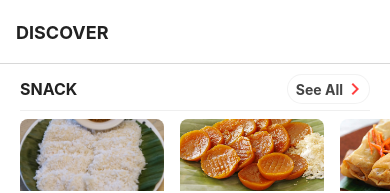
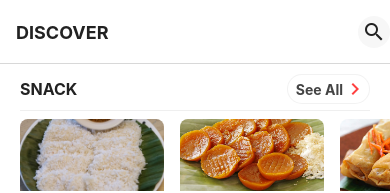
Before and after one commit to godkingjay/Authentic-Pinoy-Recipes-App, a React Native app: screen /Discover in a window 390 px wide. Shown: the top 193 px of the page. Built offline with nearby package versions, Linux system fonts and the light colour scheme.

Commit message:
ADD: Discover -> SearchStack

```diff
--- a/screens/Discover.js
+++ b/screens/Discover.js
@@ -2,7 +2,9 @@ import React from "react";
 import { useEffect } from "react";
 import { useState } from "react";
 import { ScrollView } from "react-native";
+import { TouchableOpacity } from "react-native";
 import { StyleSheet, View } from "react-native";
+import { Icon } from "react-native-elements";
 import HorizontalCardsContainer from "../assets/component/horizontalCardsContainer";
 import { discoverFoodCategories } from "../assets/controller/query";
 import globalStyles from "../assets/styles/globalStyles";
@@ -24,6 +26,24 @@ function shuffle(array) {
 
 export default function Discover({ navigation, route }) {
   const [ discoverCategories, setDiscoverCategories ] = useState([]);
+
+  React.useLayoutEffect(() => {
+    navigation.setOptions({
+      headerRight: () => (
+        <TouchableOpacity
+          style={{
+            backgroundColor: "#8881",
+            padding: 4,
+            borderRadius: 100,
+          }}
+          activeOpacity={ 0.6 }
+          onPress={() => navigation.navigate('SearchStack')}
+        >
+          <Icon type="material-icons" name="search" color="#222"/>
+        </TouchableOpacity>
+      ),
+    });
+  }, [navigation]);
 
   useEffect(() => {
     discoverFoodCategories()
```
